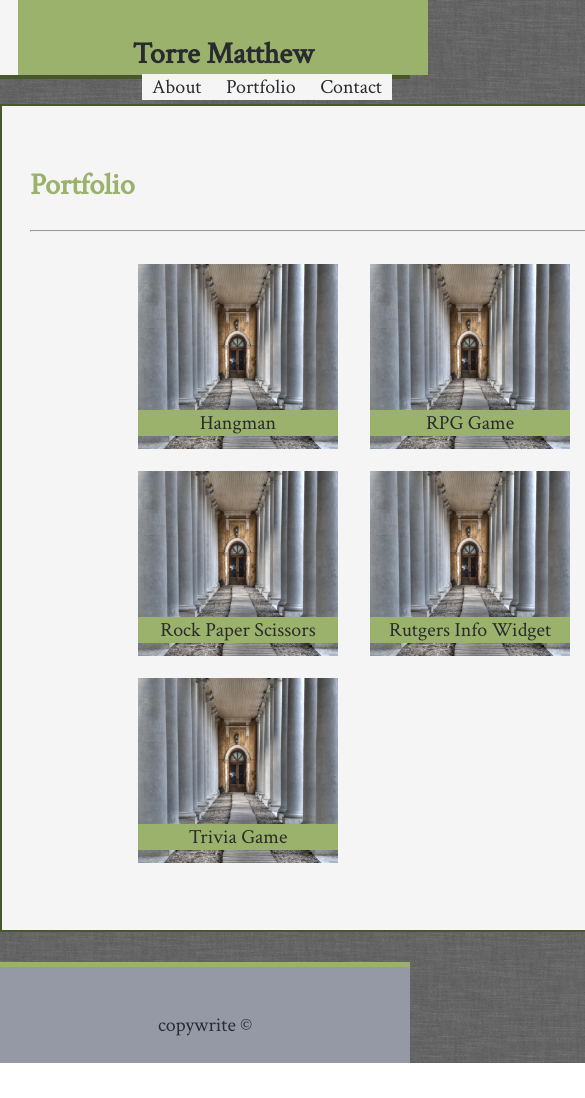
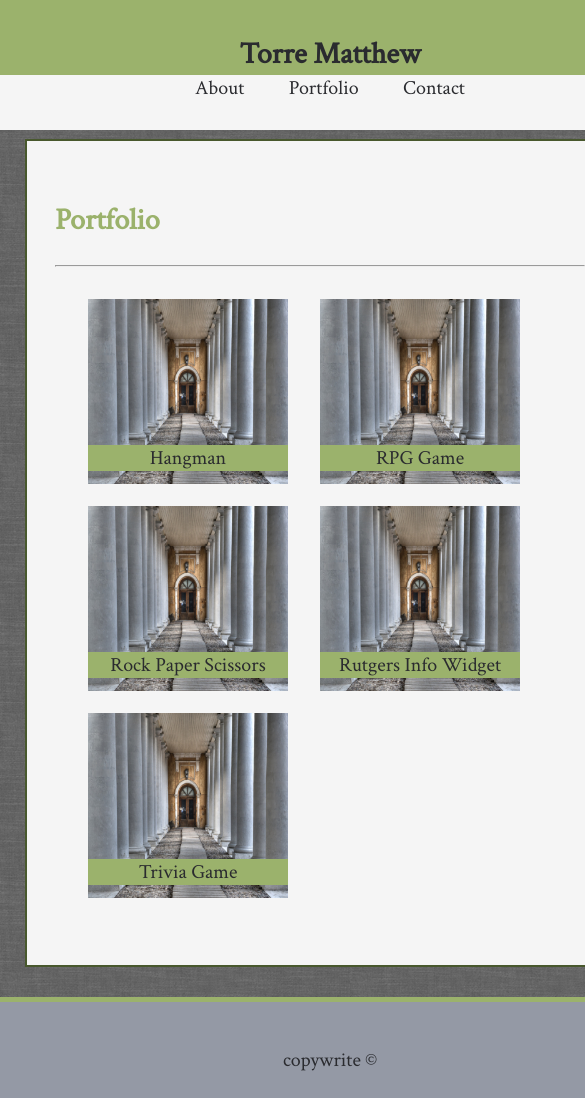
Before and after one commit to torre-matthew/Responsive-Portfolio, a plain HTML site: page portfolio.html in a window 390 px wide. Shown: the top 1098 px of the page, 585 px wide, since content can reach past the window. Before the commit the page ends 1063 px from the top, so only its background shows below. Drawn offline with Linux system fonts and the light colour scheme.

Commit message:
PROGRESSgit add .git add .

```diff
--- a/assets/style.css
+++ b/assets/style.css
@@ -401,7 +401,7 @@ footer {
 @media screen and (max-width: 640px) {
 
 body {
-	width: 410px;
+	width: 640px;
 	padding: 0;
 	margin: 0;
 	font-family: 'Crimson Text', serif;
@@ -414,25 +414,23 @@ nav {
 
 	background-color: #F5F5F5;
 	height: 75px;
-	width: 410px;
-	margin-bottom: 25px;
+	width: 640px;
 	position: relative;
 }
 
 .navbody {
 	width: 390px;
 	height: 75px;
-	margin: auto;
+	margin: 0;
 	position: relative;
 }
 
 /*Portfolio Nav*/
 
 .portnavbody {
-	width: 374px;
+	width: 390px;
 	height: 75px;
-	margin: auto;
-	position: relative;
+	position: absolute;
 }
 
 h1 {
@@ -443,22 +441,25 @@ header {
 	background-color: #9bb26c;
 	color: #2a2b2f;
 	text-align: center;
-	width: 390px;
+	width: 640px;
 	height: 55px;
 	padding: 10px;
 }
 
 #navmenu {
 	position: absolute;
-	right: 0;
-	bottom: -25px;
+	left: 0;
+	bottom: -55px;
 	background-color: #F5F5F5;
+	height: 55px;
+	width: 660px;
+	text-align: center;
 }
 
 #navmenu a {
 	text-decoration: none;
 	color: inherit;
-	padding: 10px;
+	padding: 20px;
 
 }
 
@@ -476,9 +477,8 @@ header {
 }
 
 section {
-	width: 320px;
-	/*margin: auto;*/
-	/*margin-left: 20px;*/
+	width: 580px;
+	margin-top: 90px;
 	margin-bottom: 30px;
 	clear: both;
 	border: 3px solid #48582d;
@@ -491,7 +491,6 @@ section {
 
 .contbod {
 	width: 320px;
-	margin: auto;
 	margin-bottom: 30px;
 	clear: both;
 	border: 2px solid #48582d;
@@ -503,10 +502,9 @@ section {
 /*Portfolio Page Body */
 
 .portbod {
-	width: 680px;
-	margin: auto;
+	width: 530px;
 	margin-bottom: 30px;
-	clear: both;
+	margin-top: 60px;
 	border: 2px solid #48582d;
 	padding: 35px 28px 35px 28px;
 	background-color: #F5F5F5;
@@ -592,7 +590,7 @@ footer {
 	border-top: 5px solid #9bb26c;
 	text-align: center;
 	padding: 45px 15px 25px 15px;
-	width: 380px;
+	width: 630px;
 }
 
 }
```
Also changed, not shown: index.html (+1 -1 lines).
